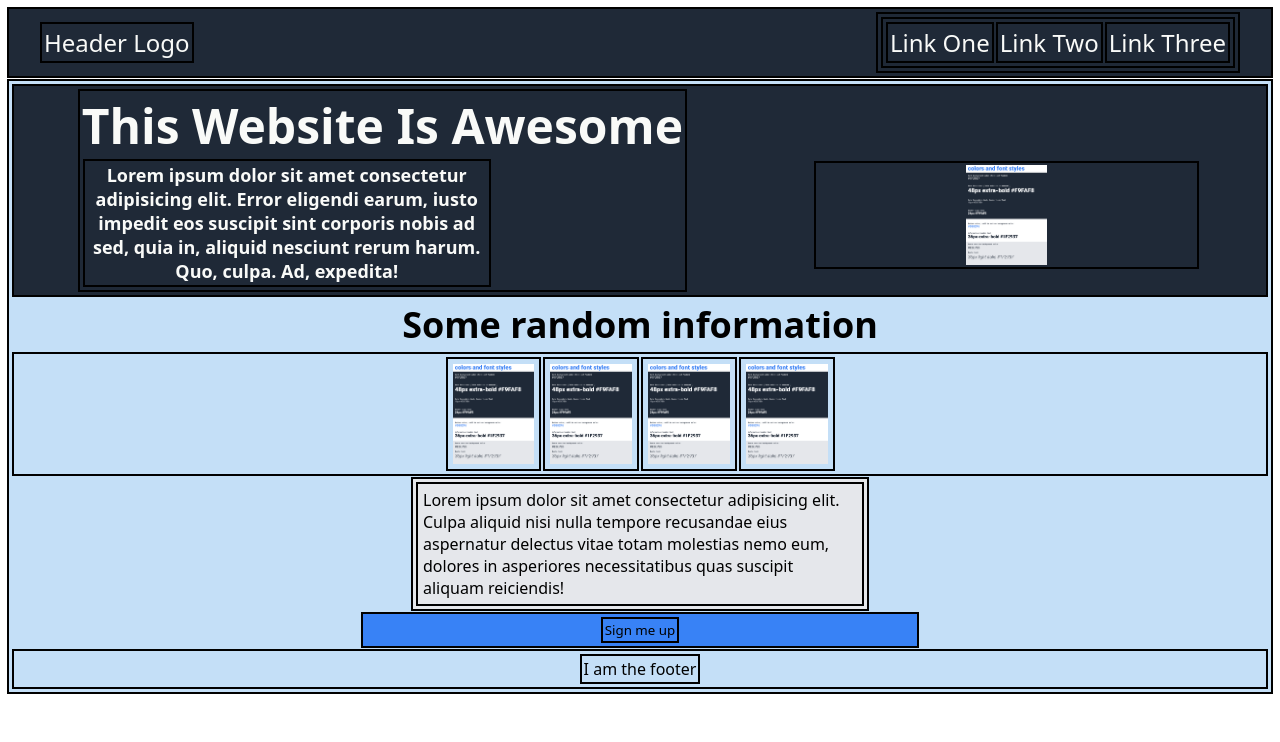
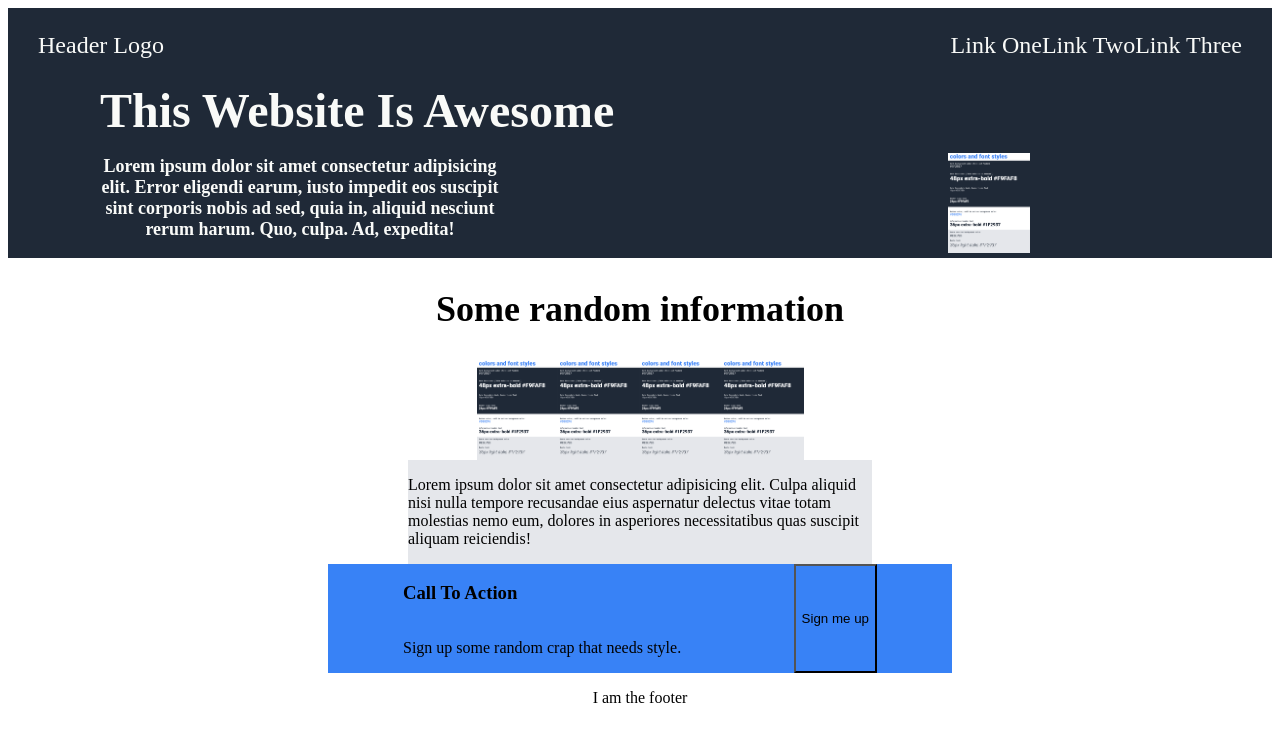
Before and after one commit to jacobusgrobler/Project-Landing-Page, a plain HTML site: page index.html in a window 1280 px wide. Drawn offline with Linux system fonts and the light colour scheme.

Commit message:
Project Landing Page CSS borders removed

```diff
--- a/index.html
+++ b/index.html
@@ -38,6 +38,9 @@
             </p></div>
         </div>
         <div class="bottom-signup">
+            <div class="bottom-signup-text">
+            <h3 class="bottom-signup-heading">Call To Action</h3><p class="bottom-signup-text">Sign up some random crap that needs style.</p>
+            </div>
             <button class="signup-button">Sign me up</button>
         </div>
         <div class="footer">
--- a/style.css
+++ b/style.css
@@ -1,11 +1,5 @@
-*{
-    margin: 1px;
-    padding: 2px;
-    font-family: system-ui, -apple-system, BlinkMacSystemFont, 'Segoe UI', Roboto, Oxygen, Ubuntu, Cantarell, 'Open Sans', 'Helvetica Neue', sans-serif;
-}
 
 .header{
-    border: 2px solid black;
     display: flex;
     justify-content: space-between;
     align-items: center;
@@ -14,34 +8,26 @@
     background-color: #1f2937;
     font-size: 24px;
     color: #f9faf8;
+    margin-bottom: 0px;
 }
 
-.logo{
+/* .logo{
     border: 2px solid black;
-}
+} */
 
-.links{
+/* .links{
     border: 2px solid black;
-}
+} */
 
 .header-list{
-    border: 2px solid black;
     display: flex;
-
 }
 
 .link{
-    border: 2px solid black;
     list-style: none;
 }
 
-.body{
-    border: 2px solid black;
-    background-color: rgb(196, 223, 247);
-}
-
 .top{
-    border: 2px solid black;
     background-color: #1f2937;
     display: flex;
     justify-content: space-around;
@@ -49,13 +35,11 @@
 }
 
 .section-left{
-    border: 2px solid black;
     color: #f9faf8;
     font-size: 48px ;
     font-weight: bolder;
 }
 .paragraph-top-left{
-    border: 2px solid black;
     font-size: 18px;
     color: #f9faf8;
     max-width: 400px;
@@ -64,7 +48,6 @@
 }
 
 .image-top-right{
-    border: 2px solid black;
     padding-left: 150px;
     padding-right: 150px;  /* check to amend towards the end*/
     margin-top: 70px;
@@ -75,7 +58,6 @@
 }
 
 .middle{
-    border: 2px solid black;
     display: flex;
     justify-content: center;
     align-items: center;
@@ -88,31 +70,29 @@
 
 .image{
     display: flex;
-
     justify-content: center;
     align-items: center;
     max-width: 100px;
     max-height: 100px;
 }
 
-.container-one{
+/* .container-one{
     border: 2px solid black;
-}
+} */
 
-.container-two{
+/* .container-two{
     border: 2px solid black;
-}
+} */
 
-.container-three{
+/* .container-three{
     border: 2px solid black;
-}
+} */
 
-.container-four{
+/* .container-four{
     border: 2px solid black;
-}
+} */
 
 .bottom-paragraph{
-    border: 2px solid black;
     background-color: #e5e7eb;
     display: flex;
     flex-wrap: wrap;
@@ -121,31 +101,34 @@
     margin-right: 400px;
 }
 
-.paragraph{
+/* .paragraph{
     border: 2px solid black;
+} */
+
+.bottom-signup{
+    background-color: #3882f6;
+    display: flex;
+    justify-content: space-between;
+    padding-left: 75px;
+    padding-right: 75px;
+    margin-left: 320px;
+    margin-right: 320px;
 }
 
-.bottom-signup{
-    border: 2px solid black;
-    background-color: #3882f6;
+.bottom-signup-text{
     display: flex;
-    flex-wrap: wrap;
-    justify-content: center;
-    margin-left: 350px;
-    margin-right: 350px;
+    flex-direction: column;
 }
 
 .signup-button{
-    border: 2px solid black;
     background-color: #3882f6;
 }
 
 .footer{
-    border: 2px solid black;
     display: flex;
     justify-content: center;
 }
 
-.foot{
+/* .foot{
     border: 2px solid black;
-}
+} */
```
